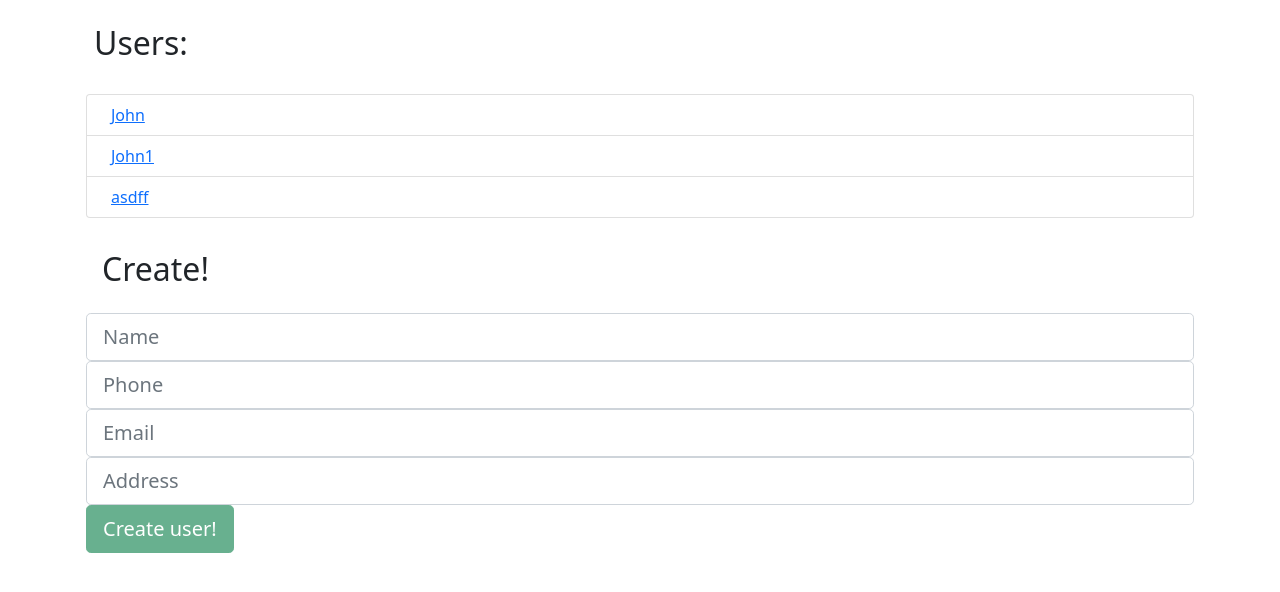
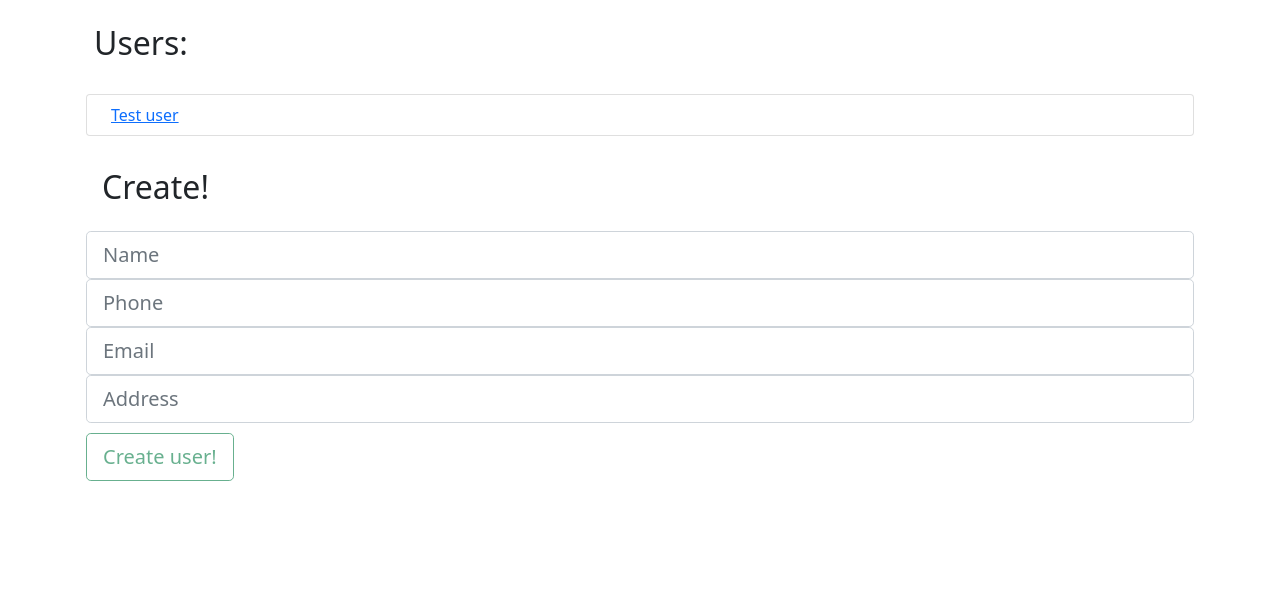
Before and after one commit to Mkznd/ZPriceProject, an Angular app: page /users in a window 1280 px wide. Shown: the top 592 px of the page. Built offline with nearby package versions, Linux system fonts and the light colour scheme; data requests are answered from the project's data file.

Commit message:
Made things prettier and added email validation

```diff
--- a/db.json
+++ b/db.json
@@ -1,24 +1,11 @@
 {
   "users": [
     {
-      "id": 0,
-      "name": "John",
-      "phone": "12345678",
-      "email": "1@gmail.com",
-      "address": "a1"
-    },
-    {
       "id": 1,
-      "name": "John1",
-      "phone": "12364273",
-      "address": "a2"
-    },
-    {
-      "id": 2,
-      "name": "asdff",
-      "email": "pepega",
-      "phone": "11111111111",
-      "address": "egasdga"
+      "name": "Test user",
+      "email": "y1@test.com",
+      "phone": "1234567890",
+      "address": "weqwe"
     }
   ]
 }
--- a/src/app/user-detail/user-detail.component.css
+++ b/src/app/user-detail/user-detail.component.css
@@ -1,3 +1,3 @@
 *{
-  padding: 0.5em;
+  margin-top: 0.5em;
 }
--- a/src/app/user-detail/user-detail.component.html
+++ b/src/app/user-detail/user-detail.component.html
@@ -2,18 +2,24 @@
 
   <h2>{{user.name | uppercase}} Details</h2>
   <span>id: </span>{{user.id}}
-  <input id="user-name" class="form-control" placeholder="name" formControlName="name">
-  <input id="user-phone" class="form-control" placeholder="phone" formControlName="phone">
-  <input id="user-email" class="form-control" placeholder="email" formControlName="email">
-  <input id="user-address" class="form-control" placeholder="address" formControlName="address">
+  <input id="user-name" class="form-control" placeholder="name" formControlName="name"
+         [class.is-invalid]="name!.invalid && name!.touched">
+  <input id="user-phone" class="form-control" placeholder="phone" formControlName="phone"
+         [class.is-invalid]="phone!.invalid && phone!.touched">
+  <input id="user-email" class="form-control" placeholder="email" formControlName="email"
+         [class.is-invalid]="email!.invalid && email!.touched">
+  <input id="user-address" class="form-control" placeholder="address" formControlName="address"
+         [class.is-invalid]="address!.invalid && address!.touched">
   <div class="btn-group-lg">
-    <button class="btn-primary" routerLink="../../users" type="button">
+    <button class="btn btn-outline-primary" routerLink="../../users" type="button">
       Back
     </button>
-    <button class="btn-success" (click)="update()" routerLink="../../users" type="button">
+    <button class="btn btn-outline-success align-items-center"
+            [class.disabled]="name!.invalid || email!.invalid || phone!.invalid || address!.invalid"
+            (click)="update()" routerLink="../../users" type="button">
       Update this user!
     </button>
-    <button class="btn-danger" (click)="delete(user)" routerLink="../../users" type="button">
+    <button class="btn btn-outline-danger" (click)="delete(user)" routerLink="../../users" type="button">
       Delete this user!
     </button>
   </div>
--- a/src/app/user-detail/user-detail.component.ts
+++ b/src/app/user-detail/user-detail.component.ts
@@ -39,7 +39,7 @@ export class UserDetailComponent implements OnInit {
     this.getUser();
     this.userForm = this.formBuilder.group({
       name: new FormControl('',[Validators.required]),
-      phone: new FormControl('',[Validators.required, Validators.pattern('[0-9 ]{11}')]),
+      phone: new FormControl('',[Validators.required, Validators.pattern('[0-9 ]{10}')]),
       email: new FormControl('',[Validators.required]),
       address: new FormControl('',[Validators.required])
     });
@@ -50,6 +50,7 @@ export class UserDetailComponent implements OnInit {
   get address(){return this.userForm.get("address")}
 
   update(): void {
+    if(!(this.name?.valid && this.phone?.valid && this.email?.valid && this.address?.valid)) return;
     this.user!.name = this.name?.value;
     this.user!.email = this.email?.value;
     this.user!.phone = this.phone?.value;
--- a/src/app/users/users.component.css
+++ b/src/app/users/users.component.css
@@ -1,3 +1,6 @@
 *{
   padding: 0.5em;
 }
+button{
+  margin-top:0.5em;
+}
--- a/src/app/users/users.component.html
+++ b/src/app/users/users.component.html
@@ -11,11 +11,15 @@
 
   <form [formGroup]="userForm" class="input-group-lg">
     <h2>Create!</h2>
-    <input id="user-name" class="form-control" #userName placeholder="Name" formControlName="name" >
-    <input id="user-phone" class="form-control" #userPhone placeholder="Phone" formControlName="phone">
-    <input id="user-email" class="form-control" #userEmail placeholder="Email" formControlName="email">
-    <input id="user-address" class="form-control" #userAddress placeholder="Address" formControlName="address">
-    <button class="btn btn-success btn-lg align-items-center"
+    <input id="user-name" class="form-control" #userName placeholder="Name" formControlName="name"
+           [class.is-invalid]="name!.invalid && name!.touched">
+    <input id="user-phone" class="form-control" #userPhone placeholder="Phone" formControlName="phone"
+           [class.is-invalid]="phone!.invalid && phone!.touched">
+    <input id="user-email" class="form-control" #userEmail placeholder="Email" formControlName="email"
+           [class.is-invalid]="email!.invalid && email!.touched" [email]="true">
+    <input id="user-address" class="form-control" #userAddress placeholder="Address" formControlName="address"
+           [class.is-invalid]="address!.invalid && address!.touched">
+    <button class="btn btn-outline-success align-items-center"
             [class.disabled]="name!.invalid || email!.invalid || phone!.invalid || address!.invalid"
             (click)="add(userName.value, userPhone.value, userEmail.value, userAddress.value)">
       Create user!
--- a/src/app/users/users.component.ts
+++ b/src/app/users/users.component.ts
@@ -47,7 +47,7 @@ export class UsersComponent implements OnInit {
     this.getUsers();
     this.userForm = this.formBuilder.group({
       name: new FormControl('',[Validators.required]),
-      phone: new FormControl('',[Validators.required, Validators.pattern('[0-9 ]{11}')]),
+      phone: new FormControl('',[Validators.required, Validators.pattern('[0-9 ]{10}')]),
       email: new FormControl('',[Validators.required]),
       address: new FormControl('',[Validators.required])
     });
```
